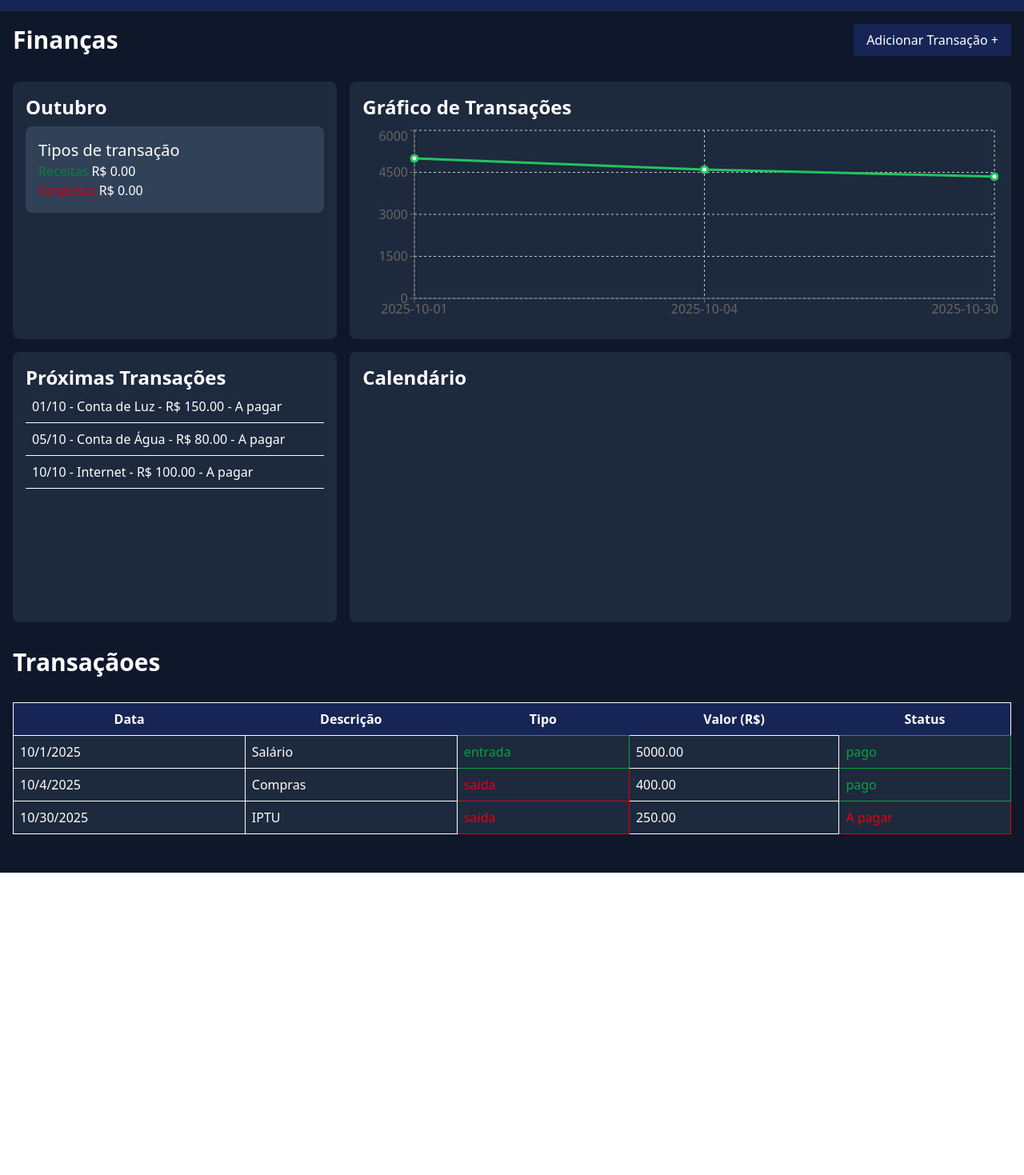
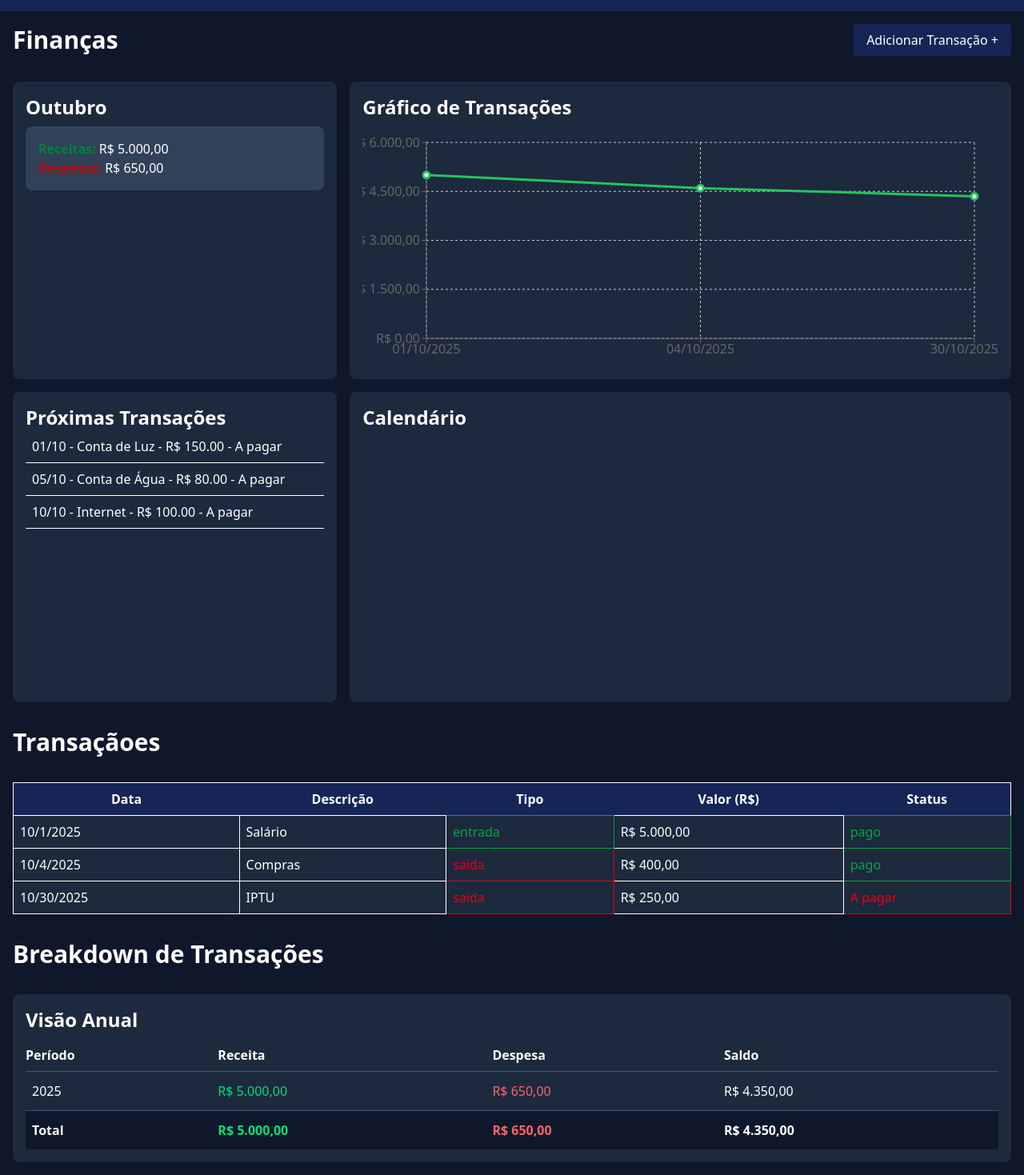
Before and after one commit to MatheusKyoshiShoji/fluxo-caixa-electron, a React (Vite) app: page / in a window 1280 px wide. Shown: the part 58-1527 px from the top of the page at 80% size. Before the commit the page ends 1149 px from the top, so only its background shows below. Built offline with nearby package versions, Linux system fonts and the light colour scheme.

Commit message:
feat: Enhance financial tracking with transaction breakdown and improved dashboard components

```diff
--- a/src/App.tsx
+++ b/src/App.tsx
@@ -1,24 +1,105 @@
-import { stat } from "original-fs";
 import Dashboard from "./components/Dashboard";
 import TransactionList from "./components/TransactionList";
-import { useState } from "react";
+import { useMemo, useState } from "react";
 import Modal from "./components/Modal";
 import TransactionForm from "./components/TransactionForm";
+import TransactionBreakdown from "./components/TransactionBreakdown";
+import { Period } from "./types/period";
 
 const App = () => {
   const [modalOpen, setModalOpen] = useState(false);
   const [transacoes, setTransacoes] = useState([
-        { id: 1, data: '2025-10-01', descricao: 'Salário', tipo: 'entrada', valor: 5000.00, status: 'pago' },
-        { id: 2, data: '2025-10-04', descricao: 'Compras', tipo: 'saida', valor: 400.00, status: 'pago' },
-        { id: 3, data: '2025-10-30', descricao: 'IPTU', tipo: 'saida', valor: 250.00, status: 'A pagar' }
+    {
+      id: 1,
+      data: "2025-10-01",
+      descricao: "Salário",
+      tipo: "entrada",
+      valor: 5000.0,
+      status: "pago",
+    },
+    {
+      id: 2,
+      data: "2025-10-04",
+      descricao: "Compras",
+      tipo: "saida",
+      valor: 400.0,
+      status: "pago",
+    },
+    {
+      id: 3,
+      data: "2025-10-30",
+      descricao: "IPTU",
+      tipo: "saida",
+      valor: 250.0,
+      status: "A pagar",
+    },
   ]);
 
+  const [viewType, setViewType] = useState<"monthly" | "yearly">("yearly");
+  const [selectedYear, setSelectedYear] = useState<number | null>(null);
+
   const handleAddTransaction = (data: any) => {
-        setTransacoes([
-            ...transacoes,
-            { ...data, id: transacoes.length + 1 }
-        ]);
+    setTransacoes([...transacoes, { ...data, id: transacoes.length + 1 }]);
     setModalOpen(false);
+  };
+
+  // ---- Agrupar transações por ano ----
+  const yearlyData = useMemo(() => {
+    const grouped: Record<number, Period> = {};
+    transacoes.forEach((t) => {
+      const year = new Date(t.data).getFullYear();
+      if (!grouped[year]) {
+        grouped[year] = {
+          date: year.toString(),
+          balance: 0,
+          revenue: 0,
+          expense: 0,
+        };
+      }
+      if (t.tipo === "entrada") grouped[year].revenue += t.valor;
+      if (t.tipo === "saida") grouped[year].expense += t.valor;
+      grouped[year].balance = grouped[year].revenue - grouped[year].expense;
+    });
+    return Object.values(grouped).sort(
+      (a, b) => Number(b.date) - Number(a.date)
+    );
+  }, [transacoes]);
+
+  const monthlyData = useMemo(() => {
+    if (!selectedYear) return [];
+    const grouped: Record<number, Period> = {};
+    transacoes
+      .filter((t) => new Date(t.data).getFullYear() === selectedYear)
+      .forEach((t) => {
+        const month = new Date(t.data).getMonth(); // 0 = Janeiro
+        if (!grouped[month]) {
+          grouped[month] = {
+            date: new Date(selectedYear, month).toLocaleString("pt-BR", {
+              month: "long",
+            }),
+            balance: 0,
+            revenue: 0,
+            expense: 0,
+          };
+        }
+        if (t.tipo === "entrada") grouped[month].revenue += t.valor;
+        if (t.tipo === "saida") grouped[month].expense += t.valor;
+        grouped[month].balance =
+          grouped[month].revenue - grouped[month].expense;
+      });
+    return Object.values(grouped);
+  }, [transacoes, selectedYear]);
+
+  const handlePeriodClick = (period: Period) => {
+    if (viewType === "yearly") {
+      setSelectedYear(Number(period.date));
+      setViewType("monthly");
+    }
+  };
+
+  const handleBackToYearly = () => {
+    setSelectedYear(null);
+    setViewType("yearly");
   };
 
   return (
@@ -28,8 +109,8 @@ const App = () => {
           <h1 className="text-indigo-50 text-4xl">Fluxo de Caixa JS</h1>
           <ul className="flex gap-4 text-indigo-50 text-lg">
             <li> Finanças </li>
+            <li> Vendas </li>
             <li> Contatos </li>
-                        <li> Calendário </li>
           </ul>
         </nav>
       </header>
@@ -38,13 +119,23 @@ const App = () => {
           <h2 className="text-3xl font-bold"> Finanças </h2>
           <button
             className="bg-blue-950 px-4 py-2 rounded cursor-pointer hover:bg-blue-800 transition"
-                        onClick={() => setModalOpen(true)}>
+            onClick={() => setModalOpen(true)}
+          >
             Adicionar Transação +
           </button>
         </div>
-                <Dashboard transacoes={transacoes}/>
+        <Dashboard transacoes={transacoes} />
         <h2 className="text-3xl mt-8 font-bold"> Transaçãoes </h2>
-                <TransactionList transacoes={transacoes}/>
+        <TransactionList transacoes={transacoes} />
+        <h2 className="text-3xl mt-8 font-bold"> Breakdown de Transações </h2>
+        <TransactionBreakdown
+          periods={viewType === "yearly" ? yearlyData : monthlyData}
+          viewType={viewType}
+          onViewTypeChange={setViewType}
+          onPeriodClick={handlePeriodClick}
+          onBack={handleBackToYearly}
+          selectedYear={selectedYear}
+        />
       </main>
       <Modal isOpen={modalOpen} onClose={() => setModalOpen(false)}>
         <h2 className="text-xl font-bold mb-4">Nova Transação</h2>
--- a/src/components/CurrentRevenue.tsx
+++ b/src/components/CurrentRevenue.tsx
@@ -1,17 +1,47 @@
-const CurrentRevenue = () => {
+import React from "react";
+import { Transaction } from "src/types/transaction";
+import { formatCurrencyBRL } from "../utils/formatValues.ts";
+
+interface CurrentRevenueProps {
+    transactions: Transaction[];
+}
+
+function calculateCurrentRevenue(transactions: Transaction[]) {
+    const now = new Date();
+    const currentMonth = now.getMonth() + 1;
+    const currentYear = now.getFullYear();
+    let receitas = 0;
+    let despesas = 0;
+    transactions.forEach(t => {
+        const [year, month] = t.data.split("-").map(Number);
+        if (year === currentYear && month === currentMonth) {
+            if (t.tipo === "entrada") {
+                receitas += t.valor;
+            }
+            else {
+                despesas += t.valor;
+            }
+        }
+    });
+    return { receitas, despesas };
+}
+
+const CurrentRevenue: React.FC<CurrentRevenueProps> = ({transactions}) => {
+
+    const { receitas, despesas } = calculateCurrentRevenue(transactions);
+
     return (
         <div className="bg-slate-800 p-4 rounded-lg col-span-1">
             <h3 className="text-2xl font-bold"> Outubro </h3>
             <div className="mt-2 p-4 rounded-lg bg-slate-700" >
-                <h4 className="text-xl"> Tipos de transação </h4>
                 <ul>
                     <li>
-                        <span className="text-green-700"> Receitas </span>
-                        <span> R$ 0.00 </span>
+                        <span className="text-green-700 font-semibold"> Receitas: </span>
+                        <span> {formatCurrencyBRL(receitas)} </span>
                     </li>
                     <li>
-                        <span className="text-red-700"> Despesas </span>
-                        <span> R$ 0.00 </span>
+                        <span className="text-red-700 font-semibold"> Despesas: </span>
+                        <span> {formatCurrencyBRL(despesas)} </span>
                     </li>
                 </ul>
             </div>
--- a/src/components/Dashboard.tsx
+++ b/src/components/Dashboard.tsx
@@ -5,7 +5,7 @@ import UpcomingTransactions from "./UpcomingTransactions";
 const Dashboard = ({ transacoes }: { transacoes: any[] }) => {
     return (
         <div className="grid grid-cols-3 grid-rows-2 gap-4 w-full">
-            <CurrentRevenue />
+            <CurrentRevenue transactions={transacoes}/>
             <div className="bg-slate-800 p-4 rounded-lg col-span-2">
                 <h3 className="text-2xl font-bold mb-2"> Gráfico de Transações </h3>
                 <TransactionsChart transacoes={transacoes} />
--- /dev/null
+++ b/src/components/TransactionBreakdown.tsx
@@ -0,0 +1,92 @@
+import { Period } from "src/types/period";
+import { formatCurrencyBRL } from "../utils/formatValues";
+
+interface TransactionBreakdownProps {
+  periods: Period[];
+  viewType: "monthly" | "yearly";
+  onViewTypeChange: (type: "monthly" | "yearly") => void;
+  onPeriodClick: (period: Period) => void;
+  onBack: () => void;
+  selectedYear?: number | null;
+}
+
+const TransactionBreakdown = ({
+  periods,
+  viewType,
+  onPeriodClick,
+  onBack,
+  selectedYear,
+}: TransactionBreakdownProps) => {
+  const totalRevenue = periods.reduce((sum, p) => sum + p.revenue, 0);
+  const totalExpense = periods.reduce((sum, p) => sum + p.expense, 0);
+  const totalBalance = periods.reduce((sum, p) => sum + p.balance, 0);
+
+  return (
+    <div className="bg-slate-800 p-4 rounded-lg mt-8 w-full">
+      <div className="flex justify-between items-center mb-2">
+        <h3 className="text-2xl font-bold capitalize">
+          {viewType === "yearly" ? "Visão Anual" : `Visão Mensal (${selectedYear})`}
+        </h3>
+
+        {viewType === "monthly" && (
+          <button
+            className="bg-slate-700 px-3 py-1 rounded hover:bg-slate-600 transition"
+            onClick={onBack}
+          >
+            Voltar
+          </button>
+        )}
+      </div>
+
+      <table className="w-full mt-4 text-left">
+        <thead>
+          <tr>
+            <th className="border-b border-slate-600 pb-2">Período</th>
+            <th className="border-b border-slate-600 pb-2">Receita</th>
+            <th className="border-b border-slate-600 pb-2">Despesa</th>
+            <th className="border-b border-slate-600 pb-2">Saldo</th>
+          </tr>
+        </thead>
+
+        <tbody>
+          {periods.map((period) => (
+            <tr
+              key={period.date}
+              className={`cursor-pointer hover:bg-slate-700 transition ${
+                viewType === "yearly" ? "font-medium" : ""
+              }`}
+              onClick={() => onPeriodClick(period)}
+            >
+              <td className="border-b border-slate-600 py-3 pl-2 capitalize">
+                {period.date}
+              </td>
+              <td className="border-b border-slate-600 py-2 text-green-400">
+                {formatCurrencyBRL(period.revenue)}
+              </td>
+              <td className="border-b border-slate-600 py-2 text-red-400">
+                {formatCurrencyBRL(period.expense)}
+              </td>
+              <td className="border-b border-slate-600 py-2">
+                {formatCurrencyBRL(period.balance)}
+              </td>
+            </tr>
+          ))}
+
+          <tr className="font-bold bg-slate-900">
+            <td className="py-3 pl-2 border-t border-slate-600">Total</td>
+            <td className="py-3 border-t border-slate-600 text-green-400">
+              {formatCurrencyBRL(totalRevenue)}
+            </td>
+            <td className="py-3 border-t border-slate-600 text-red-400">
+              {formatCurrencyBRL(totalExpense)}
+            </td>
+            <td className="py-3 border-t border-slate-600">
+              {formatCurrencyBRL(totalBalance)}
+            </td>
+          </tr>
+        </tbody>
+      </table>
+    </div>
+  );
+};
+export default TransactionBreakdown;
--- a/src/components/TransactionList.tsx
+++ b/src/components/TransactionList.tsx
@@ -1,3 +1,5 @@
+import { formatCurrencyBRL } from "../utils/formatValues";
+
 const TransactionList = ({transacoes}: { transacoes: any[]}) => {
 if (!transacoes.length) return <p className="text-center text-gray-500">Nenhuma transação ainda.</p>;
 
@@ -20,7 +22,7 @@ if (!transacoes.length) return <p className="text-center text-gray-500">Nenhuma
                 <td className={`border p-2 ${t.tipo === 'entrada' ? 'text-green-600' : 'text-red-600'}`}>
                 {t.tipo}
                 </td>
-                <td className="border p-2">{t.valor.toFixed(2)}</td>
+                <td className="border p-2">{formatCurrencyBRL(t.valor)}</td>
                 <td className={`border p-2 ${t.status === 'pago' ? 'text-green-600' : 'text-red-600'}`}>
                 {t.status}
                 </td>
--- a/src/components/TransactionsChart.tsx
+++ b/src/components/TransactionsChart.tsx
@@ -1,14 +1,7 @@
 import React from "react";
 import { LineChart, Line, XAxis, YAxis, Tooltip, CartesianGrid, ResponsiveContainer } from "recharts";
-
-interface Transaction {
-  id: number;
-  data: string;
-  descricao: string;
-  tipo: "entrada" | "saida";
-  valor: number;
-  status: string;
-}
+import { formatCurrencyBRL, formatDateBR } from "../utils/formatValues.ts";
+import { Transaction } from "src/types/transaction.js";
 
 interface TransactionsChartProps {
   transacoes: Transaction[];
@@ -46,14 +39,14 @@ const TransactionsChart: React.FC<TransactionsChartProps> = ({ transacoes }) =>
 
   // Determine color: green if saldo final >= 0, else red
   const finalSaldo = data.length ? data[data.length - 1].saldo : 0;
-  const lineColor = finalSaldo >= 0 ? "#22c55e" : "#ef4444"; // Tailwind green/red
+  const lineColor = finalSaldo >= 0 ? "#22c55e" : "#ef4444";
 
   return (
-    <ResponsiveContainer width="100%" height={250}>
-      <LineChart data={data}>
-        <CartesianGrid strokeDasharray="3 3" />
-        <XAxis dataKey="date" />
-        <YAxis />
+    <ResponsiveContainer width="100%" height={300}>
+      <LineChart data={data} margin={{ top: 20, right: 30, left: 20, bottom: 5 }}>
+        <CartesianGrid strokeDasharray="3 3"/>
+        <XAxis dataKey="date" tickFormatter={formatDateBR}/>
+        <YAxis tickFormatter={formatCurrencyBRL} />
         <Tooltip />
         <Line
           type="monotone"
--- /dev/null
+++ b/src/types/period.ts
@@ -0,0 +1,7 @@
+export interface Period {
+    date: string;
+    balance: number;
+    revenue: number;
+    expense: number;
+    details?: string;
+}
--- /dev/null
+++ b/src/types/transaction.ts
@@ -0,0 +1,8 @@
+export interface Transaction {
+  id: number;
+  data: string;
+  descricao: string;
+  tipo: "entrada" | "saida";
+  valor: number;
+  status: string;
+}
--- /dev/null
+++ b/src/utils/formatValues.ts
@@ -0,0 +1,12 @@
+export function formatCurrencyBRL(value: number): string {
+  return value.toLocaleString("pt-BR", {
+    style: "currency",
+    currency: "BRL",
+    minimumFractionDigits: 2,
+  });
+}
+
+export function formatDateBR(value: string): string {
+  const [year, month, day] = value.split("-");
+  return `${day}/${month}/${year}`;
+}
```
Lines whose indentation alone changed are shown as unchanged.
